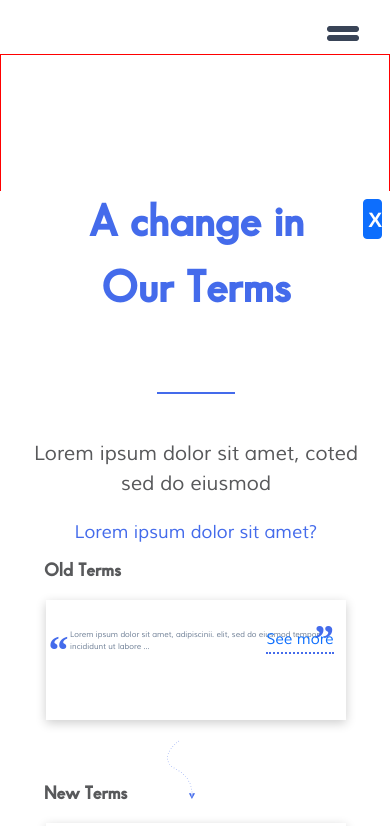
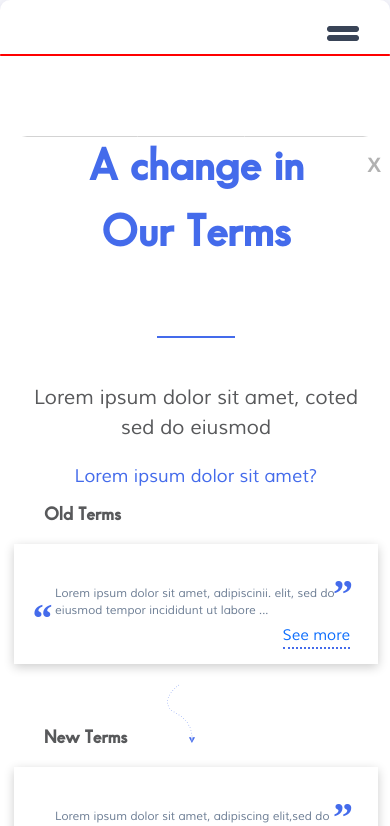
Before and after one commit to kashirali/arslan-curvyegg, a React (Create React App) app: page /term in a window 390 px wide. Shown: the top 826 px of the page. Built offline with nearby package versions, Linux system fonts and the light colour scheme.

Commit message:
terms page mobile view

```diff
--- a/src/Pages/Popupterm/Popupterm.js
+++ b/src/Pages/Popupterm/Popupterm.js
@@ -16,7 +16,7 @@ function PopupTerms() {
       <div className="popupterms" id="mainer_close" onClick = {CloseButtoner}>
         <div className='popuptermscenter'>
         <div className='popclosebut'>
-        <button className="btn btn-primary" onClick = {CloseButtoner}>X</button>
+        <button className="" onClick = {CloseButtoner}>X</button>
         </div>
 
     <div className="container mt-0">
--- a/src/Pages/Popupterm/popupterm.css
+++ b/src/Pages/Popupterm/popupterm.css
@@ -20,10 +20,16 @@
   {
     width: 100%;
     min-height: 100vh;
+    z-index: 100;
     display: flex;
     justify-content: center;
     align-items: center;
-    background: rgba(0,0,0,0.5);
+    background: rgba( 21, 2, 2, 0.45 );
+    box-shadow: 0 8px 32px 0 rgba( 31, 38, 135, 0.37 );
+    backdrop-filter: blur( 7px );
+    -webkit-backdrop-filter: blur( 7px );
+    border-radius: 10px;
+    border: 1px solid rgba( 255, 255, 255, 0.18 );
     position: absolute;
     top:0;
     left: 0;
@@ -53,10 +59,22 @@
   {
     font-weight: bold;
     font-family: 'Franklin Gothic Medium', 'Arial Narrow', Arial, sans-serif;
-    font-size: 1.3em;
+    font-size: 2em;
+    opacity: 0.3;
     aspect-ratio: 1/1;
     width: 4%;
-  }
+    border: none !important;
+    background: transparent !important;
+    transition: opacity 0.5s;
+    -webkit-transition: opacity 0.5s;
+    -moz-transition: opacity 0.5s;
+    -ms-transition: opacity 0.5s;
+    -o-transition: opacity 0.5s;
+}
+.popclosebut button:hover
+{
+  opacity: 1;
+}
   .main2
   {
     margin-top: -8%;
@@ -214,16 +232,14 @@
     }
     @media screen and (max-width: 992px) {
 
+      .quotes
+      {
+        top: -10%;
+      }
       .popupterms{
 
-        display: flex;
-        justify-content: center;
-        align-items: center;
-        background:none;
-        position:initial;
-        height:auto;
-        margin-bottom: 380px;
-
+       background: transparent;
+       backdrop-filter: blur( 0px );
 
       }
       .popuptermscenter{
@@ -273,8 +289,9 @@
      }
      .quote1{
       min-height:120px;
-      width:300px;
       margin : 0 auto;
+      width: 100%;
+      padding: 5%;
 
      }
      .button-design{
@@ -286,13 +303,14 @@
       flex-direction: column;
       height:130px;
       width:290px;
-      margin-left: 22%;
-     }
-     .q_link{
-       margin-top:-20px;
+      margin-left: 10%;
      }
      .main2 p {
       margin-left:30px;
+     }
+     .main2
+     {
+       width: 100%;
      }
      blockquote:before {
       content: '”';
@@ -306,8 +324,9 @@
       bottom: 1.5rem;
     }
     blockquote{
-      font-size: 2vw;
+      font-size: 3vw;
     }
+
     .popclosebut
     {
       justify-content: flex-end;
--- a/src/Pages/TermPolicy/Termpolicy.js
+++ b/src/Pages/TermPolicy/Termpolicy.js
@@ -12,8 +12,23 @@ export function vakanda()
 {
     if(window.innerWidth > 992)
     {
-    const marfa = document.getElementsByTagName('body');
-    marfa[0].style = "overflow:hidden;"}
+        const marfa = document.getElementsByTagName('body');
+         marfa[0].style = "overflow:hidden;"
+    }
+}
+
+function varsa()
+{
+    if(window.innerWidth < 992)
+    {
+       const cake = document.getElementsByTagName('body');
+       const lake = document.getElementById('mainer_close');
+       cake[0].style = "overflow: hidden;"
+       lake.style = `max-height: ${lake.offsetHeight+130}px;`
+       lake.style = "margin: 0;"
+       lake.style = "overflow: scroll;";
+
+    }
 
 }
 function Termpolicy() {
@@ -87,11 +102,13 @@ function Termpolicy() {
     }
     vakanda();
     return (
-        <div className="termPage">
+        <div>
+        <PopupTerms />
+        <div className="termpage" id="arslan_easter_egg" onLoad = {varsa}>
             <Header/>
             <div style={{border:'1px solid red',objectFit:'contain'}}>
 
-            <PopupTerms/>
+
             </div>
             <div className="container" style={{marginTop:'80px'}}>
             <div className="text-center mx-auto">
@@ -119,6 +136,7 @@ function Termpolicy() {
             </div>
         <OnlyFooter/>
         </div>
+        </div>
     )
 }
 
```
